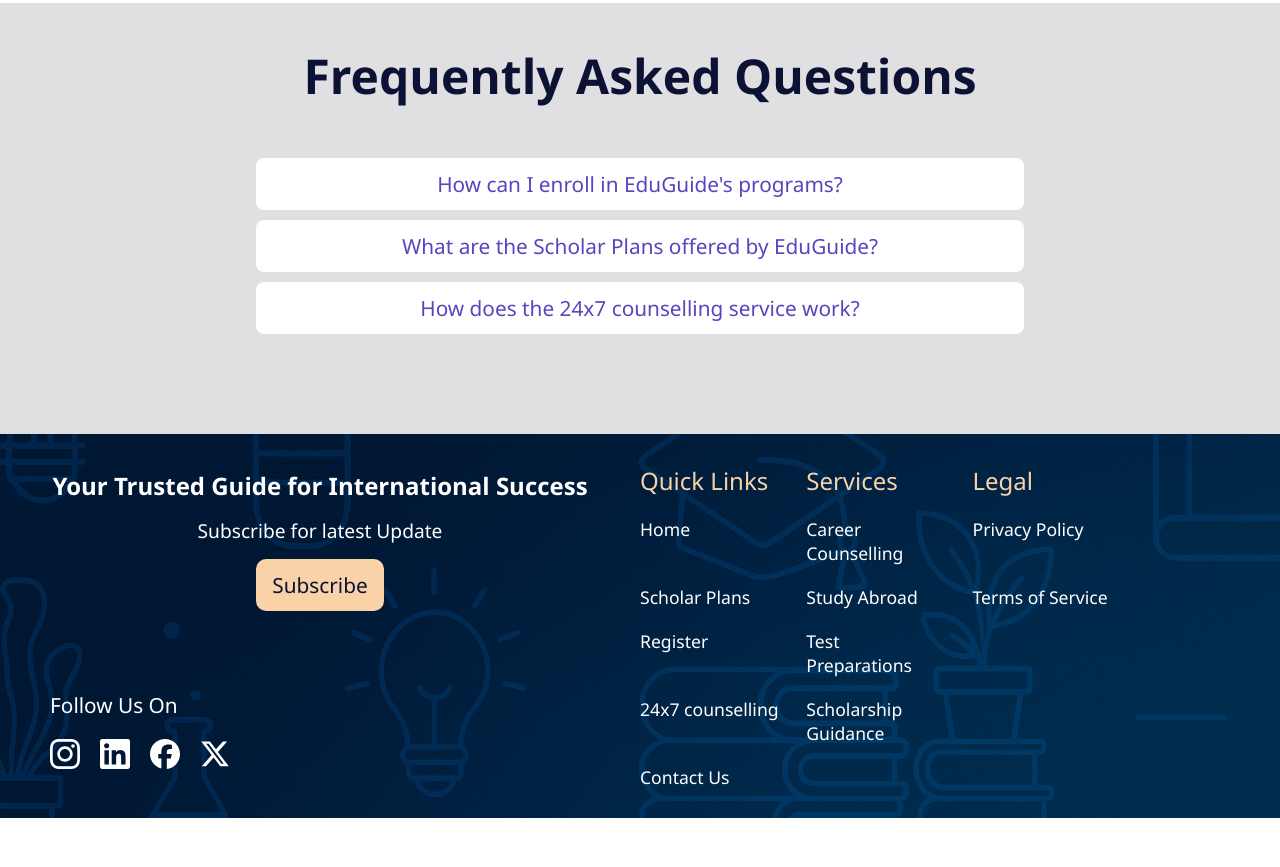
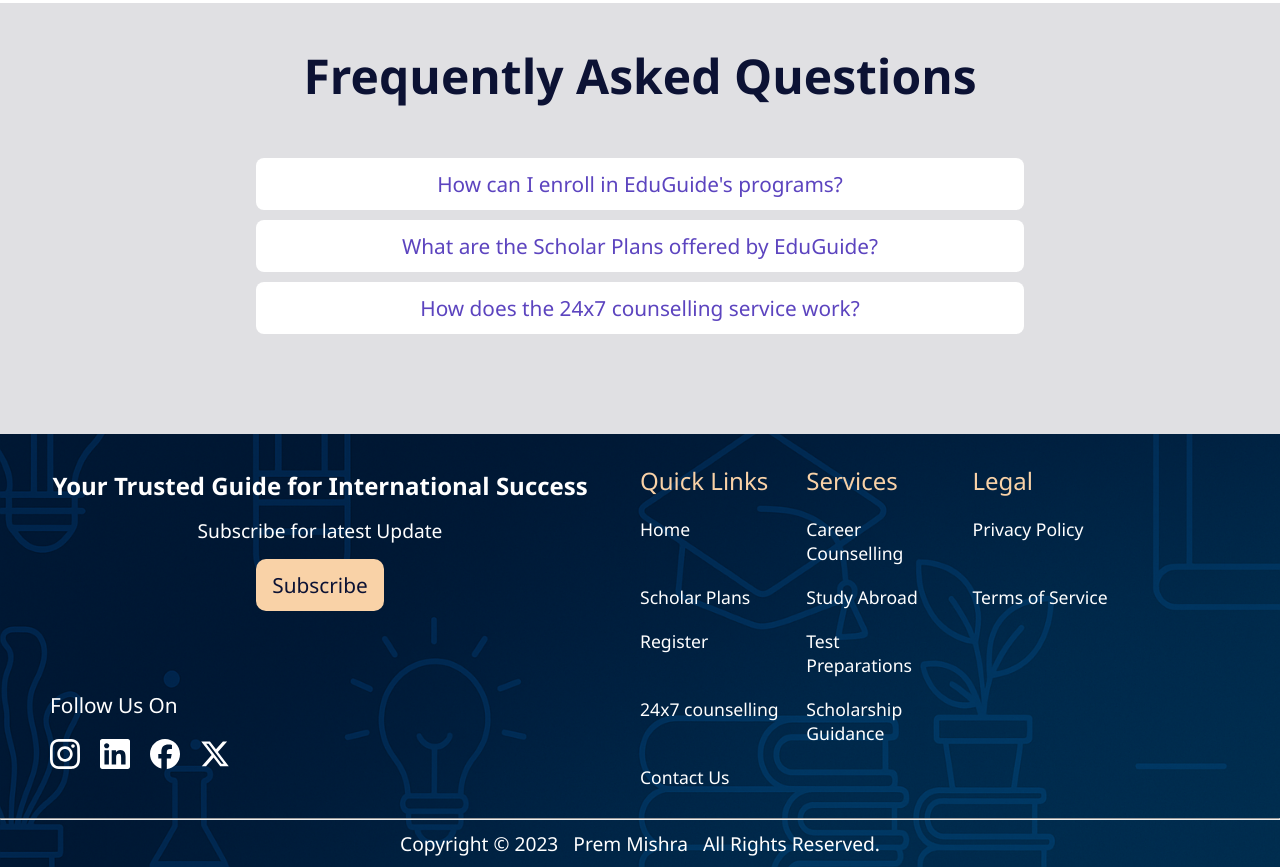
Before and after one commit to mishra0703/Eduguide-Contact-Us, a plain HTML site: page index.html in a window 1280 px wide. Shown: the part 3032-3899 px from the top of the page. Before the commit the page ends 3850 px from the top, so only its background shows below. Drawn offline with Linux system fonts and the light colour scheme.

Commit message:
scrollbar and credits updated

```diff
--- a/index.html
+++ b/index.html
@@ -194,7 +194,8 @@
         </div>
     </div>
 
-    <footer class="footer">
+    <footer>
+    <div class="footer-top">
         <section class="left-section">
             <div class="subscribe-button">
                 <h2>Your Trusted Guide for International Success</h2>
@@ -255,6 +256,16 @@
             </div>
 
         </section>
+
+    </div>
+
+        <hr>
+
+        <div class="credits">
+            <p>Copyright © 2023 &nbsp; <a href="https://github.com/mishra0703">Prem Mishra</a> &nbsp; All Rights Reserved.</p>
+        </div>
+
+
     </footer>
 
 
--- a/style.css
+++ b/style.css
@@ -313,6 +313,7 @@ nav ul {
   display: flex;
   gap: 8px;
   align-items: center;
+  font-size: 1rem;
 }
 
 .social-media {
@@ -539,7 +540,7 @@ nav ul {
   border-radius: 8px;
   font-family: "Segoe UI", Tahoma, Geneva, Verdana, sans-serif;
   cursor: pointer;
-  transition: all 0.3s ease;
+  transition: all 0.3s ease !important;
 }
 
 .question-cards:hover {
@@ -567,7 +568,7 @@ nav ul {
   transition: max-height 0.3s ease;
 }
 
-.footer {
+footer {
   max-width: 100vw;
   width: 100%;
   height: auto;
@@ -576,6 +577,11 @@ nav ul {
   background-repeat: no-repeat;
   background-size: cover;
   background-position: bottom;
+  display: flex;
+  flex-direction: column;
+}
+
+.footer-top{
   display: flex;
 }
 
@@ -677,6 +683,43 @@ nav ul {
   color: var(--peach);
   font-size: 1.5rem;
 }
+
+
+.credits{
+  padding: 10px;
+  display: flex;
+  justify-content: center;
+  color: var(--white);
+  font-size: 1.2rem;
+  font-family: 'Segoe UI', Tahoma, Geneva, Verdana, sans-serif;
+  font-weight: 500;
+}
+
+.credits a{
+  text-decoration: none;
+  color: var(--white);
+}
+
+
+
+
+/* Designing Scrollbar */
+
+::-webkit-scrollbar{
+  width: 8px;
+}
+
+::-webkit-scrollbar-track{
+  background: #0c12347b;
+}
+
+::-webkit-scrollbar-thumb{
+  background: var(--purple);
+}
+
+
+
+
 
 /* Media Queries */
 
@@ -832,7 +875,7 @@ nav ul {
     width: 75%;
   }
 
-  .footer {
+  .footer-top {
     flex-direction: column;
   }
 
@@ -925,6 +968,10 @@ nav ul {
   .location-cards {
     height: auto;
   }
+
+  .credits{
+    font-size: 0.8rem;
+  }
 }
 
 @media screen and (max-width: 480px) {
@@ -974,6 +1021,11 @@ nav ul {
 
   .card {
     width: 95%;
+  }
+
+
+  .card-title{
+    font-size: 0.85rem;
   }
 
   .faq-title {
@@ -1027,6 +1079,10 @@ nav ul {
     font-size: 1.3rem;
   }
 
+  .card-title{
+    font-size: 0.8rem;
+  }
+
   .question-cards {
     width: 95%;
   }
```
